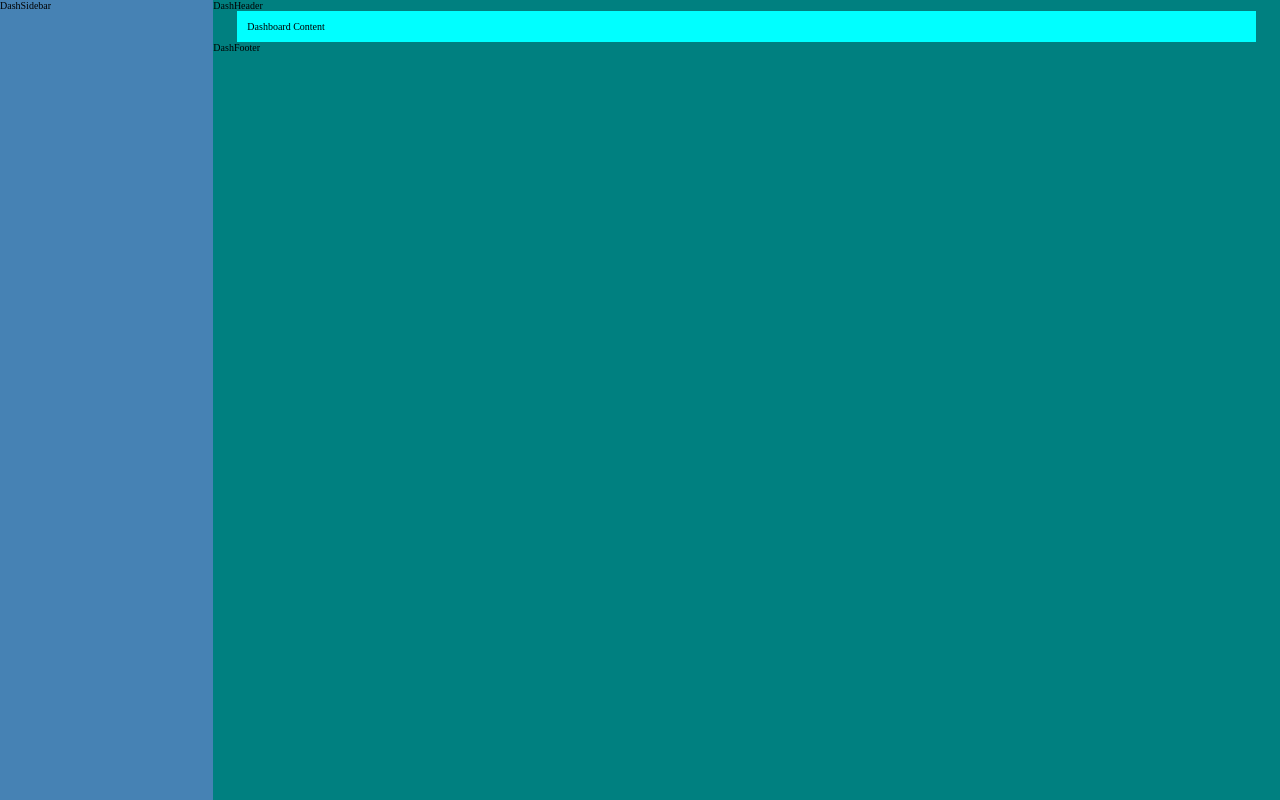
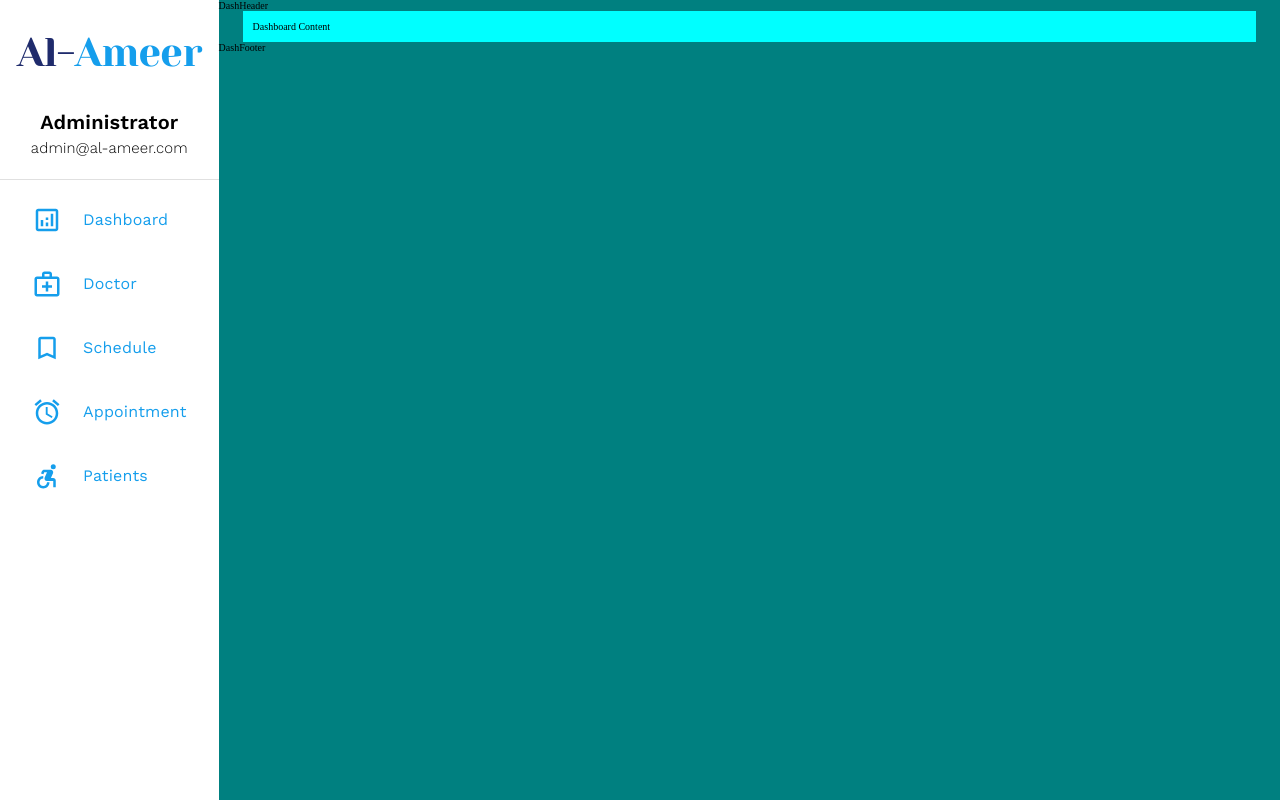
Before and after one commit to dovecancode/al-ameer, a React (Vite) app: page /dashboard in a window 1280 px wide. Built offline with nearby package versions, Linux system fonts and the light colour scheme.

Commit message:
#112 : finished creating dashboard sidebar

```diff
--- a/src/DashboardLayout/index.jsx
+++ b/src/DashboardLayout/index.jsx
@@ -7,7 +7,7 @@ import DashSidebar from '../components/DashSidebar'
 function DashboardLayout() {
   return (
     <Stack direction="row" sx={{ height: '100vh' }}>
-      <Box sx={{ flex: 1, background: 'steelblue' }}>
+      <Box sx={{ flex: 1, background: '#FFF' }}>
         <DashSidebar />
       </Box>
       <Box sx={{ flex: 5, background: 'teal' }}>
--- /dev/null
+++ b/src/components/DashSidebar/DashSidebar.Element.js
@@ -0,0 +1,13 @@
+import styled from '@emotion/styled'
+import { Box, Typography } from '@mui/material'
+
+export const Logo = styled(Typography)(() => ({
+  display: 'flex',
+  justifyContent: 'center',
+  alignItems: 'center',
+  color: '#1F2B6C',
+  fontSize: '4rem',
+  marginBlock: '3rem',
+}))
+
+export const RoleContainer = styled(Box)(() => ({ marginBlock: '2rem' }))
--- /dev/null
+++ b/src/components/DashSidebar/data.js
@@ -0,0 +1,49 @@
+import AccessAlarmIcon from '@mui/icons-material/AccessAlarm'
+import AccessibleForwardIcon from '@mui/icons-material/AccessibleForward'
+import AnalyticsOutlinedIcon from '@mui/icons-material/AnalyticsOutlined'
+import BookmarkBorderIcon from '@mui/icons-material/BookmarkBorder'
+import MedicalServicesOutlinedIcon from '@mui/icons-material/MedicalServicesOutlined'
+import React from 'react'
+
+export const dashBoardButton = [
+  {
+    id: 1,
+    path: '',
+    label: 'Dashboard',
+    icon: React.createElement(AnalyticsOutlinedIcon, {
+      sx: { fontSize: '3rem', color: '#159EEC' },
+    }),
+  },
+  {
+    id: 2,
+    path: '',
+    label: 'Doctor',
+    icon: React.createElement(MedicalServicesOutlinedIcon, {
+      sx: { fontSize: '3rem', color: '#159EEC' },
+    }),
+  },
+  {
+    id: 3,
+    path: '',
+    label: 'Schedule',
+    icon: React.createElement(BookmarkBorderIcon, {
+      sx: { fontSize: '3rem', color: '#159EEC' },
+    }),
+  },
+  {
+    id: 4,
+    path: '',
+    label: 'Appointment',
+    icon: React.createElement(AccessAlarmIcon, {
+      sx: { fontSize: '3rem', color: '#159EEC' },
+    }),
+  },
+  {
+    id: 5,
+    path: '',
+    label: 'Patients',
+    icon: React.createElement(AccessibleForwardIcon, {
+      sx: { fontSize: '3rem', color: '#159EEC' },
+    }),
+  },
+]
--- a/src/components/DashSidebar/index.jsx
+++ b/src/components/DashSidebar/index.jsx
@@ -1,7 +1,74 @@
-import { Aside } from './style'
+import {
+  Box,
+  Divider,
+  List,
+  ListItem,
+  ListItemButton,
+  ListItemIcon,
+  ListItemText,
+  Typography,
+} from '@mui/material'
+import { Link, useLocation } from 'react-router-dom'
+import { dashBoardButton } from './data'
+import { Logo, RoleContainer } from './DashSidebar.Element'
 
 function DashSidebar() {
-  return <Aside>DashSidebar</Aside>
+  const location = useLocation()
+
+  return (
+    <>
+      <Box
+        component="section"
+        sx={{ display: 'flex', flexDirection: 'column' }}
+      >
+        <Box>
+          <Logo variant="h1">
+            Al-
+            <Box component="span" sx={{ color: '#159EEC' }}>
+              Ameer
+            </Box>
+          </Logo>
+          <RoleContainer>
+            <Typography
+              sx={{ textAlign: 'center', fontSize: '2rem', fontWeight: '600' }}
+            >
+              Administrator
+            </Typography>
+            <Typography
+              sx={{
+                textAlign: 'center',
+                fontSize: '1.5rem',
+                fontWeight: '300',
+              }}
+            >
+              admin@al-ameer.com
+            </Typography>
+          </RoleContainer>
+        </Box>
+        <Divider />
+        <List sx={{ margin: '0 auto', color: '#159EEC' }}>
+          {dashBoardButton.map(({ id, path, label, icon }) => (
+            <Link
+              key={id}
+              to={path}
+              style={{
+                color: location.pathname === path ? '#1F2B6C' : '#159EEC',
+              }}
+            >
+              <ListItem>
+                <ListItemButton>
+                  <ListItemIcon sx={{ marginRight: '-.5rem' }}>
+                    {icon}
+                  </ListItemIcon>
+                  <ListItemText primary={label} />
+                </ListItemButton>
+              </ListItem>
+            </Link>
+          ))}
+        </List>
+      </Box>
+    </>
+  )
 }
 
 export default DashSidebar
--- a/src/components/DashSidebar/style.js
+++ /dev/null
@@ -1,6 +0,0 @@
-import styled from '@emotion/styled'
-import { Box } from '@mui/material'
-
-export const Aside = styled(Box)(({ theme }) => ({
-  background: 'steelblue',
-}))
--- /dev/null
+++ b/src/components/Header/data.js
@@ -0,0 +1,31 @@
+import AccessTimeIcon from '@mui/icons-material/AccessTime'
+import LocationOnOutlinedIcon from '@mui/icons-material/LocationOnOutlined'
+import PhoneInTalkIcon from '@mui/icons-material/PhoneInTalk'
+import React from 'react'
+
+export const topMost = [
+  {
+    id: 1,
+    icon: React.createElement(PhoneInTalkIcon, {
+      sx: { fontSize: { xs: 30, sm: 35, md: 45, lg: 50 } },
+    }),
+    text: 'EMERGENCY',
+    info: '(237) 681-812-255',
+  },
+  {
+    id: 2,
+    icon: React.createElement(AccessTimeIcon, {
+      sx: { fontSize: { xs: 30, sm: 35, md: 45, lg: 50 } },
+    }),
+    text: 'WORKING HOUR',
+    info: '09:00 - 20:00 Everyday',
+  },
+  {
+    id: 3,
+    icon: React.createElement(LocationOnOutlinedIcon, {
+      sx: { fontSize: { xs: 30, sm: 35, md: 45, lg: 50 } },
+    }),
+    text: 'LOCATION',
+    info: '0123 Some Place',
+  },
+]
--- a/src/components/Header/data.jsx
+++ /dev/null
@@ -1,32 +0,0 @@
-import PhoneInTalkIcon from '@mui/icons-material/PhoneInTalk'
-import AccessTimeIcon from '@mui/icons-material/AccessTime'
-import LocationOnOutlinedIcon from '@mui/icons-material/LocationOnOutlined'
-
-export const topMost = [
-  {
-    id: 1,
-    icon: (
-      <PhoneInTalkIcon sx={{ fontSize: { xs: 30, sm: 35, md: 45, lg: 50 } }} />
-    ),
-    text: 'EMERGENCY',
-    info: '(237) 681-812-255',
-  },
-  {
-    id: 2,
-    icon: (
-      <AccessTimeIcon sx={{ fontSize: { xs: 30, sm: 35, md: 45, lg: 50 } }} />
-    ),
-    text: 'WORKING HOUR',
-    info: '09:00 - 20:00 Everyday',
-  },
-  {
-    id: 3,
-    icon: (
-      <LocationOnOutlinedIcon
-        sx={{ fontSize: { xs: 30, sm: 35, md: 45, lg: 50 } }}
-      />
-    ),
-    text: 'LOCATION',
-    info: '0123 Some Place',
-  },
-]
--- a/src/components/Header/index.jsx
+++ b/src/components/Header/index.jsx
@@ -10,7 +10,7 @@ import {
   TopMostText,
   TopMostInfo,
 } from './Header.Element.js'
-import { topMost } from './data.jsx'
+import { topMost } from './data'
 
 function Header() {
   return (
```
Also changed, not shown: src/components/DoctorSliderCards/data.js (renamed from src/components/DoctorSliderCards/data.jsx).
